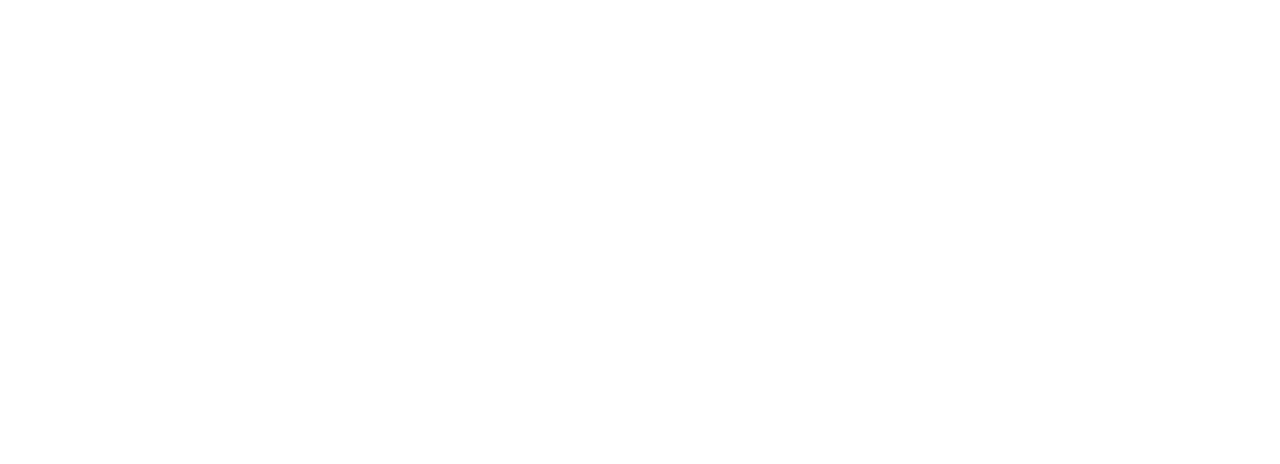
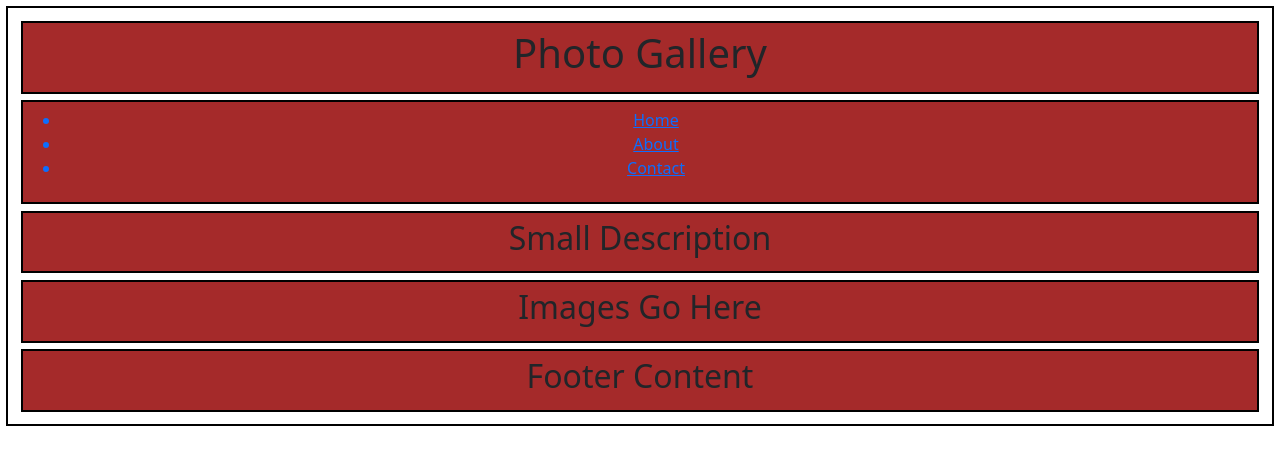
Before and after one commit to cursed-halo/photo-gallery, a plain HTML site: page about.html in a window 1280 px wide. Drawn offline with nearby package versions, Linux system fonts and the light colour scheme.

Commit message:
modified basic layout

```diff
--- a/about.html
+++ b/about.html
@@ -1,36 +1,65 @@
 <!DOCTYPE html>
 <html lang="en">
+
     <head>
         <meta charset="UTF-8" />
         <meta http-equiv="X-UA-Compatible" content="IE=edge" />
         <meta name="viewport" content="width=device-width, initial-scale=1.0" />
         <title>Photo Gallery | About</title>
         <!--bs5 CDN links-->
-    <link
-      href="https://cdn.jsdelivr.net/npm/bootstrap@5.0.2/dist/css/bootstrap.min.css"
-      rel="stylesheet"
+        <link href="https://cdn.jsdelivr.net/npm/bootstrap@5.0.2/dist/css/bootstrap.min.css" rel="stylesheet"
             integrity="sha384-EVSTQN3/azprG1Anm3QDgpJLIm9Nao0Yz1ztcQTwFspd3yD65VohhpuuCOmLASjC"
-      crossorigin="anonymous"
-    />
-    <script
-      src="https://cdn.jsdelivr.net/npm/bootstrap@5.0.2/dist/js/bootstrap.bundle.min.js"
+            crossorigin="anonymous" />
+        <script src="https://cdn.jsdelivr.net/npm/bootstrap@5.0.2/dist/js/bootstrap.bundle.min.js"
             integrity="sha384-MrcW6ZMFYlzcLA8Nl+NtUVF0sA7MsXsP1UyJoMp4YLEuNSfAP+JcXn/tWtIaxVXM"
-      crossorigin="anonymous"
-    ></script>
+            crossorigin="anonymous"></script>
+        <!--custom CSS-->
+        <link rel="stylesheet" href="style.css" />
     </head>
 
     <body>
+        <div class="wrapper">
             <header>
                 <!--header goes here-->
+                <div class="header-wrapper">
+                    <h1>Photo Gallery</h1>
+                </div>
             </header>
             <nav>
                 <!--navbar goes here goes here-->
+                <div class="navbar-wrapper">
+                    <ul>
+                        <a href="index.html">
+                            <li>Home</li>
+                        </a>
+                        <a href="about.html">
+                            <li>About</li>
+                        </a>
+                        <a href="contact.html">
+                            <li>Contact</li>
+                        </a>
+                    </ul>
+                </div>
             </nav>
             <main>
                 <!--main content goes here-->
+                <article>
+                    <!--content description goes here-->
+                    <h2>Small Description</h2>
+                </article>
+                <div class="image-wrapper">
+                    <!--images go here-->
+                    <h2>Images Go Here</h2>
+                </div>
             </main>
             <footer>
                 <!--footer goes here-->
+                <div class="footer-wrapper">
+                    <!--footer content-->
+                    <h2>Footer Content</h2>
+                </div>
             </footer>
+        </div>
     </body>
+
 </html>
--- a/style.css
+++ b/style.css
@@ -0,0 +1,45 @@
+.wrapper {
+    margin: 0.5%;
+    padding: 0.5%;
+    border: 2px solid black;
+}
+
+.header-wrapper {
+    background-color: brown;
+    border: 2px solid black;
+    text-align: center;
+    padding: 0.5%;
+    margin: 0.5%;
+}
+
+.navbar-wrapper {
+    background-color: brown;
+    border: 2px solid black;
+    text-align: center;
+    padding: 0.5%;
+    margin: 0.5%;
+}
+
+article {
+    background-color: brown;
+    border: 2px solid black;
+    text-align: center;
+    padding: 0.5%;
+    margin: 0.5%;
+}
+
+.image-wrapper {
+    background-color: brown;
+    border: 2px solid black;
+    text-align: center;
+    padding: 0.5%;
+    margin: 0.5%;
+}
+
+footer {
+    background-color: brown;
+    border: 2px solid black;
+    text-align: center;
+    padding: 0.5%;
+    margin: 0.5%;
+}
```
Also changed, not shown: index.html (+6 -10 lines). Lines whose indentation alone changed are shown as unchanged.
